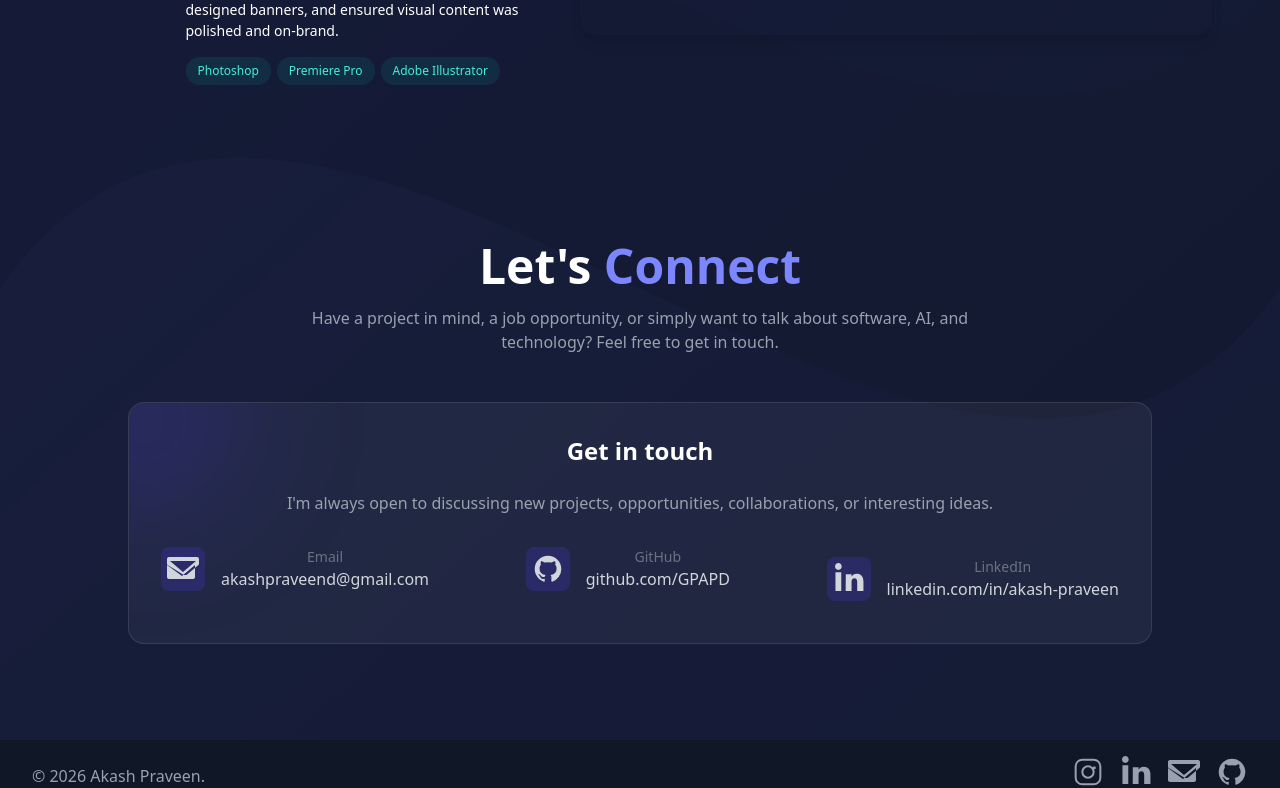
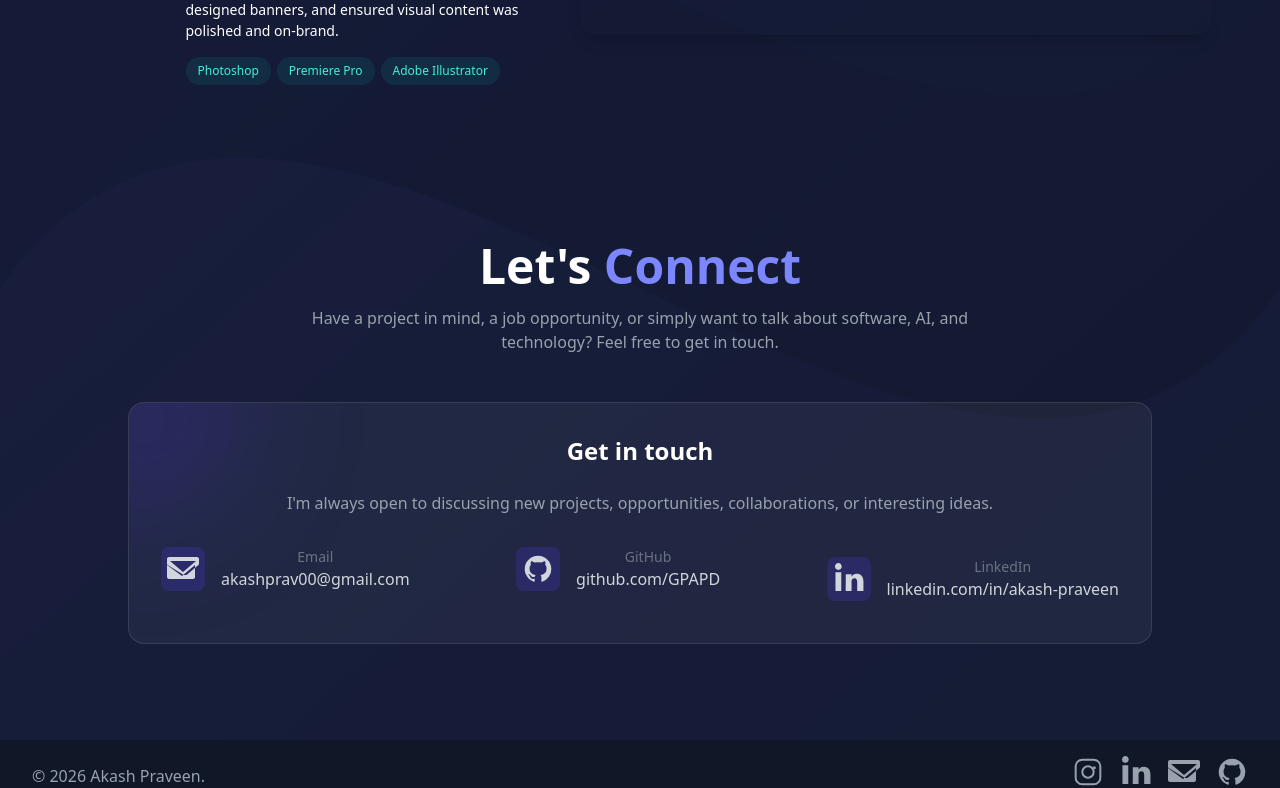
Before and after one commit to GPAPD/portfolio, a Next.js app: page / in a window 1280 px wide. Shown: the part 1518-2306 px from the top of the page. Built offline with nearby package versions, Linux system fonts and the light colour scheme; a web font is replaced by a local one.

Commit message:
cv update

```diff
--- a/app/component/pages/Contact.tsx
+++ b/app/component/pages/Contact.tsx
@@ -38,7 +38,7 @@ export default function Contact() {
 
                             {/* Email */}
                             <a
-                                href="mailto:akashpraveend@gmail.com"
+                                href="mailto:akashprav00@gmail.com"
                                 className="flex items-center gap-4 text-gray-300 hover:text-indigo-400 transition"
                             >
                                 <div className="w-11 h-11 rounded-lg bg-indigo-600/20 flex items-center justify-center">
@@ -49,7 +49,7 @@ export default function Contact() {
 
                                 <div>
                                     <p className="text-sm text-gray-500">Email</p>
-                                    <p>akashpraveend@gmail.com</p>
+                                    <p>akashprav00@gmail.com</p>
                                 </div>
                             </a>
 
--- a/app/component/pages/Experience.tsx
+++ b/app/component/pages/Experience.tsx
@@ -11,7 +11,7 @@ import Link from 'next/link';
 const experience = [
   { id:"1", name: 'Software Engineer', Time:"2024 - Present", company:"SuperJeweler.com", description: 'Integrated APIs, optimized site performance, upgraded payment systems, implemented new features, and conducted R&D for innovative solutions.', tech: ["C#","HTML","CSS","SQL","JS",".NET"], url:"https://www.superjeweler.com" },
   { id:"2", name: 'Associate Software Engineer',Time:"2023 - 2024", company:"SuperJeweler.com", description: 'Worked on bug fixing, developed new front-end and back-end features, and improved existing workflows.', tech: ["C#","HTML","CSS","SQL","JS",".NET"],url:"https://www.superjeweler.com" },
-  { id:"3", name: 'Graphic Designer', Time:"2021 - 2022", company:"SuperJeweler.com", description: 'Created and edited product photos and videos, designed banners, and ensured visual content was polished and on-brand.', tech: ["Photoshop","Premiere Pro","Adobe Illustrator"],url:"https://www.superjeweler.com" },
+  { id:"3", name: 'Graphic Designer', Time:"2020 - 2022", company:"SuperJeweler.com", description: 'Created and edited product photos and videos, designed banners, and ensured visual content was polished and on-brand.', tech: ["Photoshop","Premiere Pro","Adobe Illustrator"],url:"https://www.superjeweler.com" },
 ]
 
 const certification = [
--- a/app/component/pages/Home.tsx
+++ b/app/component/pages/Home.tsx
@@ -21,7 +21,7 @@ export default function Home() {
 
         <div className="flex gap-4">
           <a
-            href="/certification/20260820-akash-cv.pdf"
+            href="/certification/Akash-Praveen-cv-10072026.pdf"
             download
             className="inline-block px-6 py-3 bg-indigo-600 rounded-lg hover:bg-indigo-700 font-medium"
           >
@@ -29,7 +29,7 @@ export default function Home() {
           </a>
 
           <a
-            href="/certification/20260820-akash-cv.pdf"
+            href="/certification/Akash-Praveen-cv-10072026.pdf"
             target="_blank"
             rel="noopener noreferrer"
             className="inline-block px-6 py-3 bg-indigo-600 rounded-lg hover:bg-indigo-700 font-medium"
```
Also changed, not shown: 1 other file (tests, documents, lock files or other folders).
